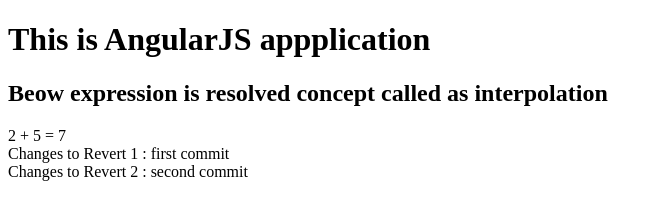
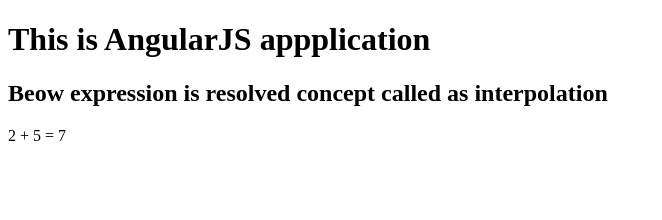
Before and after one commit to swapnil1204/GitPractice, a plain HTML site: page index.html in a window 1280 px wide. Shown: the whole page, without its empty margins (0-662 px from the left). Drawn offline with nearby package versions, Linux system fonts and the light colour scheme.

Commit message:
Revert "revert commit: second commit Y"
This reverts commit f0301d22ea3f5132bd51b4bf8de61a00b2cf1929.

```diff
--- a/index.html
+++ b/index.html
@@ -10,11 +10,5 @@
     <h2>Beow expression is resolved concept called as interpolation</h2>
     2 + 5 = {{2+5}}
   </div>
-  <div>
-    Changes to Revert 1 : first commit
-  </div>
-  <div>
-    Changes to Revert 2 : second commit
-  </div>
 </body>
 </html>
```
